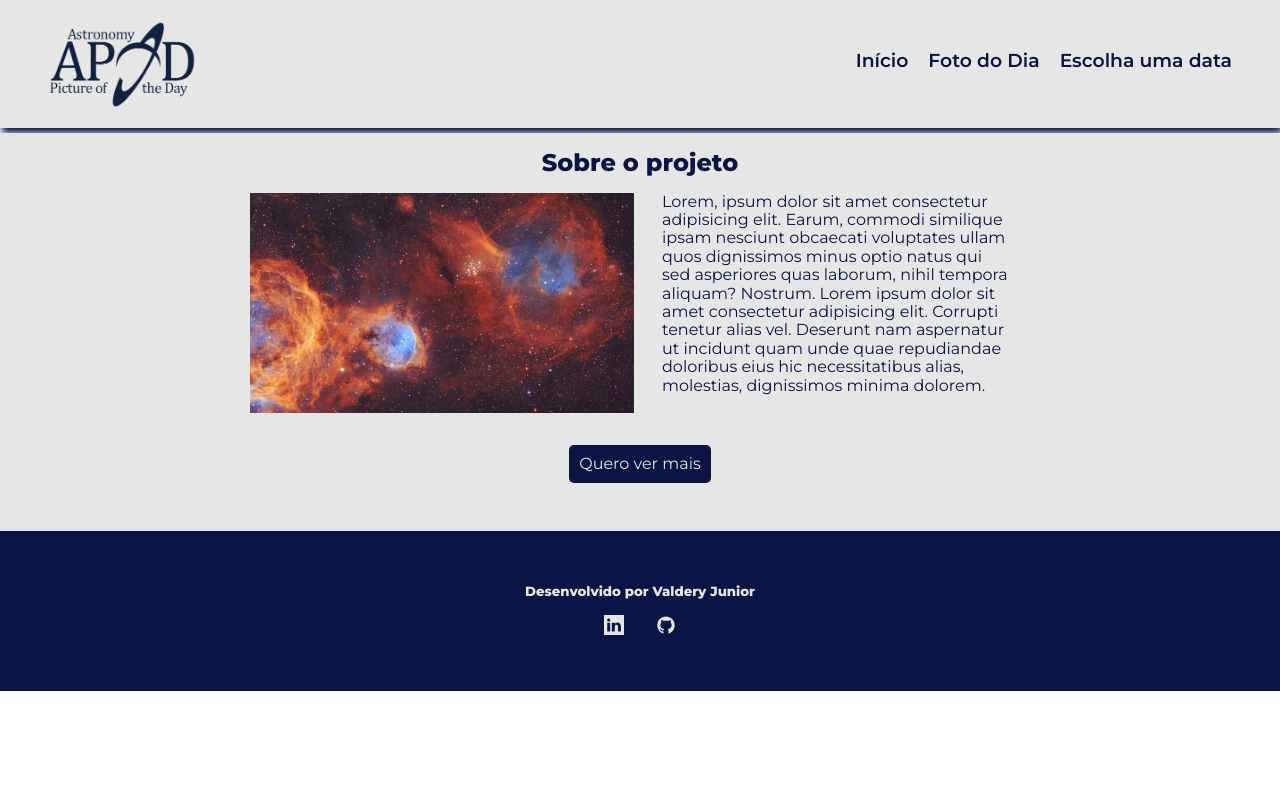
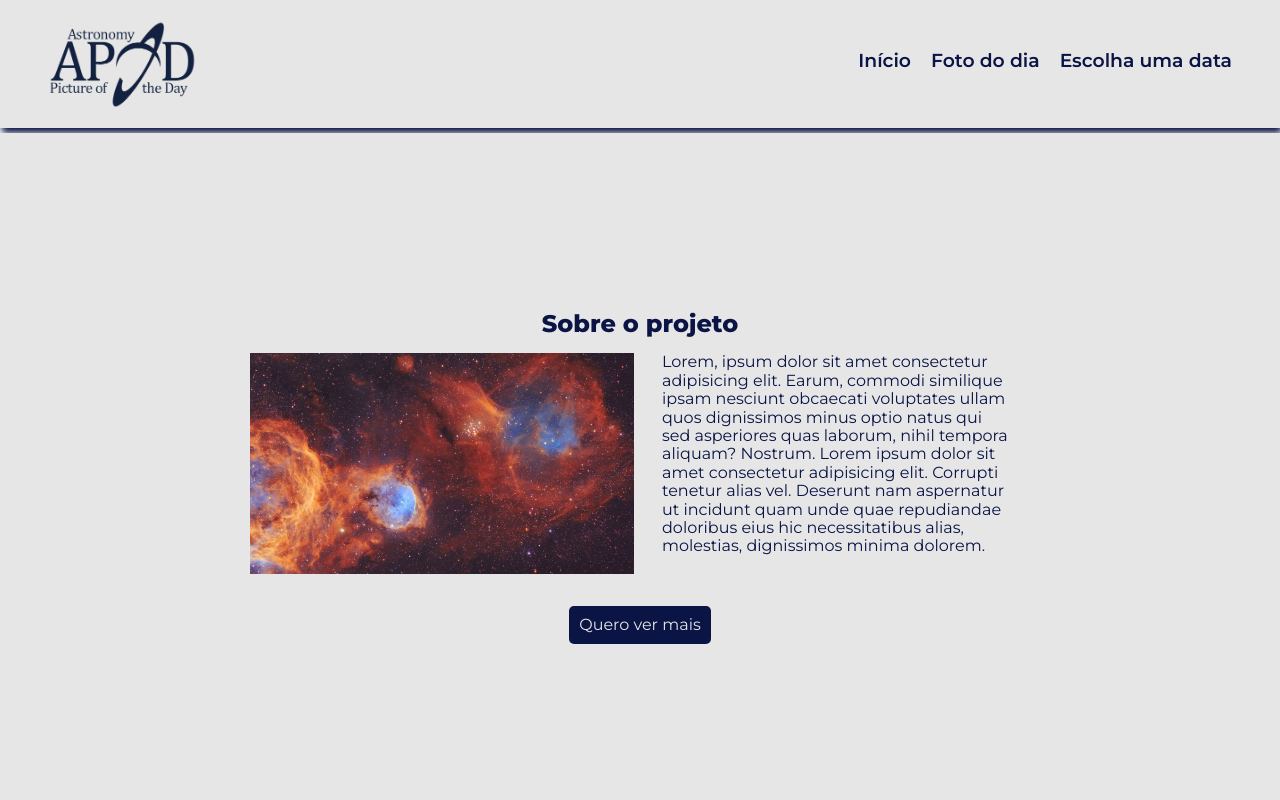
Before and after one commit to valderyjr/APOD-React, a React (Create React App) app: page / in a window 1280 px wide. Shown: the top 800 px of the page. Built offline with nearby package versions, Linux system fonts and the light colour scheme.

Commit message:
add rotas

```diff
--- a/package.json
+++ b/package.json
@@ -15,6 +15,7 @@
     "normalize.css": "^8.0.1",
     "react": "^18.1.0",
     "react-dom": "^18.1.0",
+    "react-router-dom": "^6.3.0",
     "react-scripts": "5.0.1",
     "typescript": "^4.6.4",
     "web-vitals": "^2.1.4"
--- a/src/components/Header/Header.module.scss
+++ b/src/components/Header/Header.module.scss
@@ -37,10 +37,20 @@
 	font-size: .875rem;
 	text-decoration: none;
 	font-weight: 600;
-	padding-bottom: .375rem;
 
-	&:hover {
-		border-bottom: 2px solid $azul;
+	&::after {
+		content: '';
+		margin-top: .275rem;
+		width: 0%;
+		height: 2px;
+		color: $azul;
+		background-color: $azul;
+		display: block;
+		transition: .35s;
+	}
+
+	&:hover::after {
+		width: 100%;
 	}
 
 	@media (min-width: 768px) {
--- a/src/components/Header/index.tsx
+++ b/src/components/Header/index.tsx
@@ -1,14 +1,31 @@
 import Logo from 'assets/logo.png'
 import style from './Header.module.scss'
+import { Link } from 'react-router-dom'
 
 const Header = () => {
+	const rotas = [
+		{
+			label: 'Início',
+			to: '/'
+		},
+		{
+			label: 'Foto do dia',
+			to: '/dia'
+		},
+		{
+			label: 'Escolha uma data',
+			to: '/data'
+		}
+	]
 	return (
 		<header className={style.cabecalho}>
 			<img src={Logo} alt="Logo da APOD" className={style.cabecalho__logo}/>
 			<nav className={style.cabecalho__menu}>
-				<a href="/" className={style.menu__item}>Início</a>
-				<a href="/" className={style.menu__item}>Foto do Dia</a>
-				<a href="/" className={style.menu__item}>Escolha uma data</a>
+				{rotas.map((rota, index) => {
+					return (
+						<Link key= {index} to={rota.to} className={style.menu__item}>{rota.label}</Link>
+					)
+				})}
 			</nav>
 		</header>
 	)
--- a/src/index.tsx
+++ b/src/index.tsx
@@ -2,13 +2,13 @@ import React from 'react';
 import ReactDOM from 'react-dom/client';
 import 'normalize.css';
 import './index.scss';
-import App from './pages/App'
+import AppRouter from 'routes';
 
 const root = ReactDOM.createRoot(
   document.getElementById('root') as HTMLElement
 );
 root.render(
   <React.StrictMode>
-    <App />
+    <AppRouter/>
   </React.StrictMode>
 );
--- a/src/pages/App.tsx
+++ /dev/null
@@ -1,15 +0,0 @@
-import Header from 'components/Header'
-import ConteudoPrincipal from './Home/ConteudoPrincipal';
-import Footer from 'components/Footer'
-
-function App() {
-  return (
-    <>
-			<Header/>
-			<ConteudoPrincipal />
-			<Footer />
-		</>
-  );
-}
-
-export default App;
--- a/src/pages/Home/ConteudoPrincipal.module.scss
+++ b/src/pages/Home/ConteudoPrincipal.module.scss
@@ -11,9 +11,8 @@
 
 .sobre {
 	width: 100%;
-	max-width: 100vw;
 	height: 100%;
-	// min-height: 90vh;
+	min-height: 90vh;
 
 	margin-top: 5px;
 	background-color: $cinza;
@@ -23,6 +22,10 @@
 	align-items: center;
 
 	padding: 1rem 0;
+
+	@media (min-width: 992px) {
+		justify-content: center;
+	}
 
 	&__conteudo {
 		width: 100%;
@@ -35,6 +38,8 @@
 		@media (min-width: 768px) {
 			flex-direction: row;
 			justify-content: center;
+			// align-items: center;
+			flex:0
 		}
 	}
 }
--- /dev/null
+++ b/src/pages/PaginaPrincipal.tsx
@@ -0,0 +1,11 @@
+import ConteudoPrincipal from './Home/ConteudoPrincipal';
+
+function PaginaPrincipal() {
+  return (
+    <>
+			<ConteudoPrincipal />
+		</>
+  );
+}
+
+export default PaginaPrincipal;
--- /dev/null
+++ b/src/routes.tsx
@@ -0,0 +1,21 @@
+import Header from 'components/Header'
+import Footer from 'components/Footer'
+import PaginaPrincipal from 'pages/PaginaPrincipal';
+
+import { BrowserRouter as Router, Routes, Route } from 'react-router-dom';
+
+const AppRouter = () => {
+	return (
+		<Router>
+			<Header/>
+				<Routes>
+					<Route path='/' element= {<PaginaPrincipal />}>
+
+					</Route>
+				</Routes>
+			<Footer />
+		</Router>
+	)
+}
+
+export default AppRouter;
```
Also changed, not shown: 1 other file (tests, documents, lock files or other folders).
